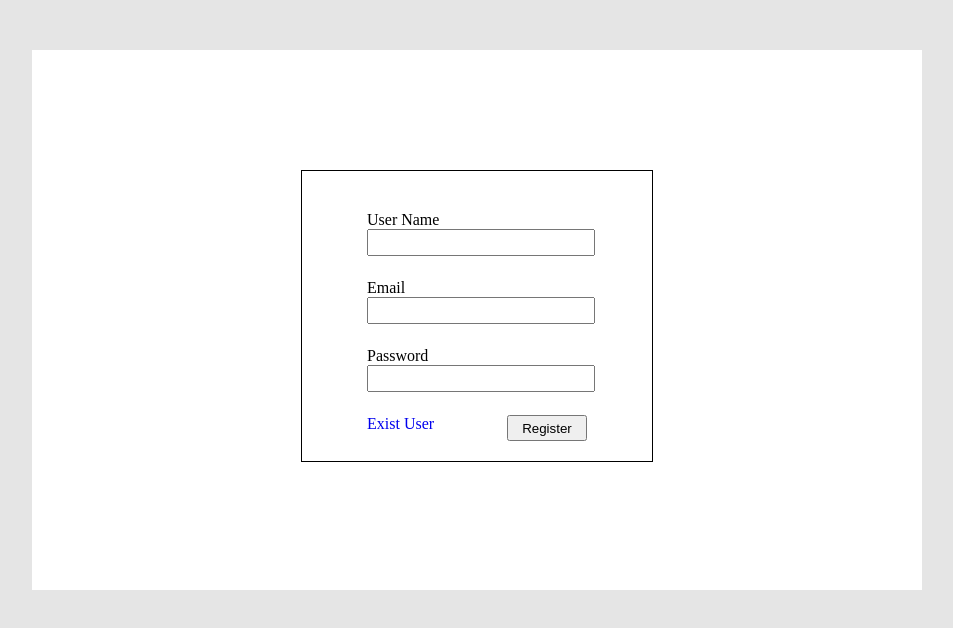
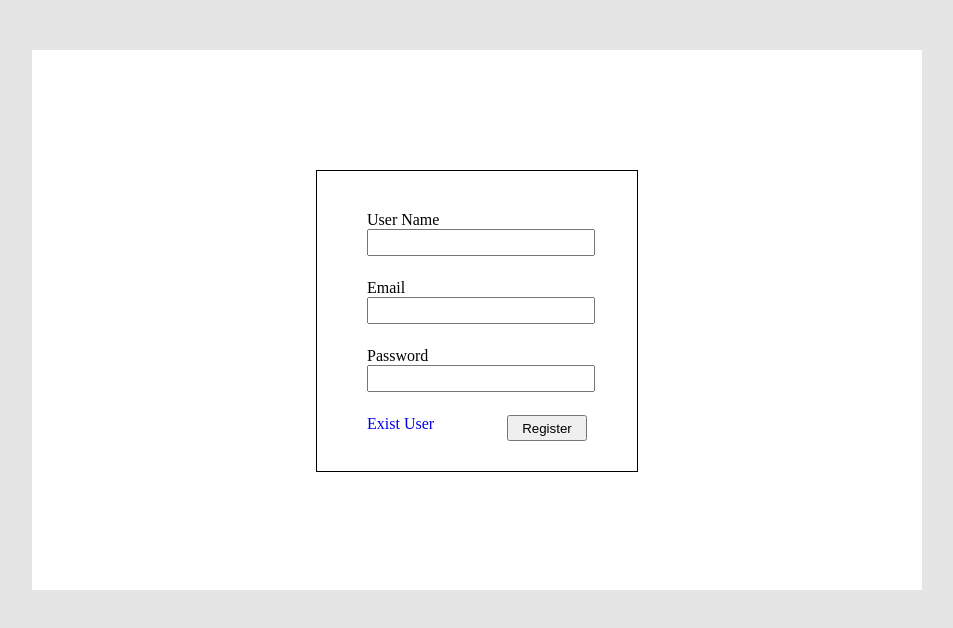
Before and after one commit to rauta1996/login-registration-directory, an Angular app: page /registration in a window 1280 px wide. Shown: the top 628 px of the page, without its empty margins (163-1116 px from the left). Built offline with nearby package versions, Linux system fonts and the light colour scheme.

Commit message:
changes in button style

```diff
--- a/src/app/login/login.component.html
+++ b/src/app/login/login.component.html
@@ -1,7 +1,7 @@
 <form [formGroup]="regForm">
     <div class="card-container">
         <div class="center-card">
-            <div class="fill-card">
+            <div class="card-decor">
                 <div>
                     <label for="email">Email</label>
                     <input type="text" formControlName="email" class="input-style">
@@ -12,7 +12,7 @@
 
                 <div class="footer-btn">
                     <a href="#new-user" style="text-decoration: none;">New User?</a>
-                    <button type="button" (click)="login()">Login</button>
+                    <button type="button">Login</button>
                 </div>
             </div>
 
--- a/src/app/login/login.component.scss
+++ b/src/app/login/login.component.scss
@@ -8,7 +8,7 @@
   margin-right: auto;
 }
 .center-card{
-  width: 350px;
+  width: 320px;
   height: 250px;
   padding: 20px;
   margin-top: auto;
@@ -16,6 +16,15 @@
   margin-right: auto;
   margin-bottom: auto;
   border: 1px solid black;
+}
+.card-decor{
+  width: 220px;
+  height: 300px;
+  padding: 40px;
+  margin-top: auto;
+  margin-left: auto;
+  margin-right: auto;
+  margin-bottom: auto;
 }
 .input-style{
   width: 100%;
@@ -28,12 +37,8 @@
   display: flex;
   justify-content: space-between;
 }
-.fill-card{
-  width: 200px;
-  height: 300px;
-  padding: 40px;
-  margin-top: auto;
-  margin-left: auto;
-  margin-right: auto;
-  margin-bottom: auto;
+
+button{
+  width: 80px;
+  height: 26px;
 }
--- a/src/app/registration/registration.component.scss
+++ b/src/app/registration/registration.component.scss
@@ -8,8 +8,8 @@
     margin-right: auto;
 }
 .center-card{
-    width: 310px;
-    height: 250px;
+    width: 280px;
+    height: 260px;
     padding: 20px;
     margin-top: auto;
     margin-left: auto;
```
